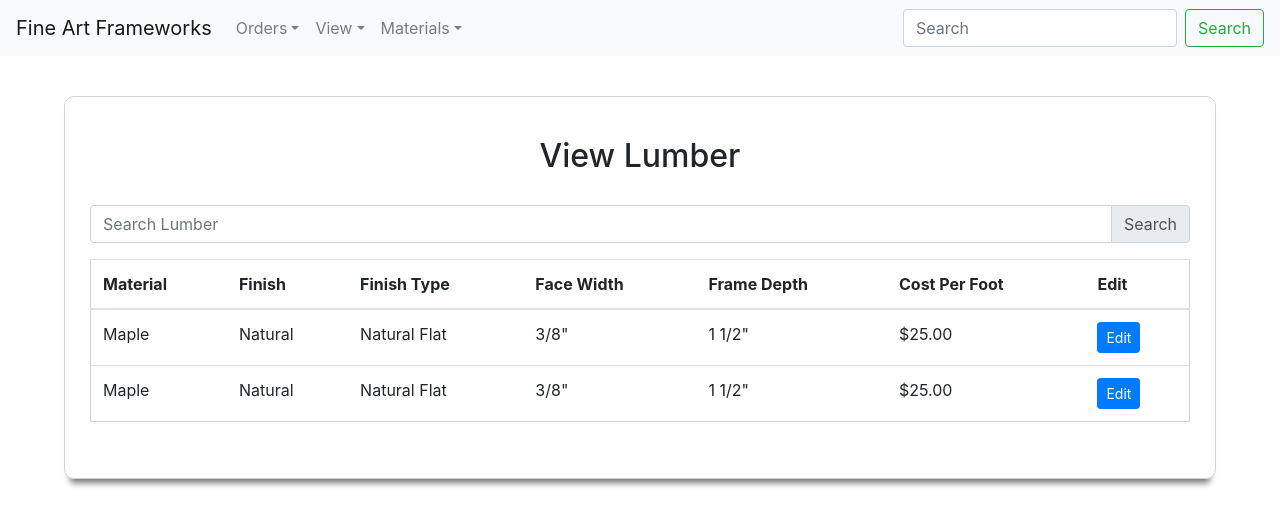
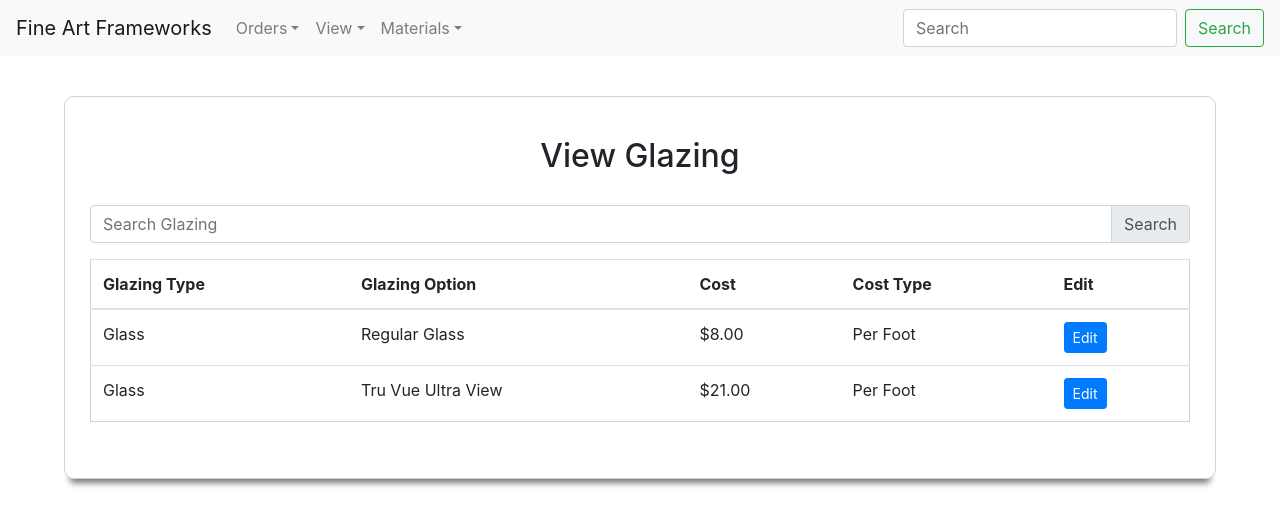
Before and after one commit to achatmajian/FineArtFrameworks-React, a React (Create React App) app: page / in a window 1280 px wide. Shown: the top 526 px of the page. Built offline with nearby package versions, Linux system fonts and the light colour scheme.

Commit message:
built view glazing page

```diff
--- a/src/App.js
+++ b/src/App.js
@@ -6,6 +6,7 @@ import ViewTable from "./components/view-table.js";
 import ViewClients from "./components/view-clients.js";
 import ViewUsers from "./components/view-users.js";
 import ViewLumber from "./components/view-lumber.js";
+import ViewGlazing from "./components/view-glazing.js";
 
 function App() {
   return (
@@ -15,7 +16,8 @@ function App() {
       {/* <ViewTable /> */}
       {/* <ViewClients /> */}
       {/* <ViewUsers /> */}
-      <ViewLumber />
+      {/* <ViewLumber /> */}
+      <ViewGlazing />
     </div>
   );
 }
--- /dev/null
+++ b/src/components/view-glazing.js
@@ -0,0 +1,62 @@
+import React from "react";
+import { Table, Container, Row, Button, InputGroup, FormControl} from "react-bootstrap";
+import 'bootstrap/dist/css/bootstrap.css';
+import "./view-table.css";
+
+
+class ViewGlazing extends React.Component {
+    render() {
+      return (
+        <div className="wrapper">
+        <Container className="table-container" fluid>
+          <h2 className="page-title">View Glazing</h2>
+          <Row>
+
+          <InputGroup className="mb-3">
+            <FormControl
+              placeholder="Search Glazing"
+              aria-label="Search Glazing"
+              aria-describedby="basic-addon2"
+            />
+            <InputGroup.Append>
+              <InputGroup.Text id="basic-addon2">Search</InputGroup.Text>
+            </InputGroup.Append>
+          </InputGroup>
+            <Table className="table" responsive>
+            <thead>
+                <tr>
+                <th>Glazing Type</th>
+                <th>Glazing Option</th>
+                <th>Cost</th>
+                <th>Cost Type</th>
+                <th>Edit</th>
+                </tr>
+            </thead>
+            <tbody>
+                <tr>
+                  <td>Glass</td>
+                  <td>Regular Glass</td>
+                  <td>$8.00</td>
+                  <td>Per Foot</td>
+                  <td><Button variant="primary" size="sm">Edit</Button>{' '}</td>
+                </tr>
+                <tr>
+                  <td>Glass</td>
+                  <td>Tru Vue Ultra View</td>
+                  <td>$21.00</td>
+                  <td>Per Foot</td>
+                  <td><Button variant="primary" size="sm">Edit</Button>{' '}</td>
+                </tr>
+            </tbody>
+
+            </Table>
+        </Row>
+</Container>
+</div>
+
+      );
+    }
+  }
+
+
+export default ViewGlazing;
```
